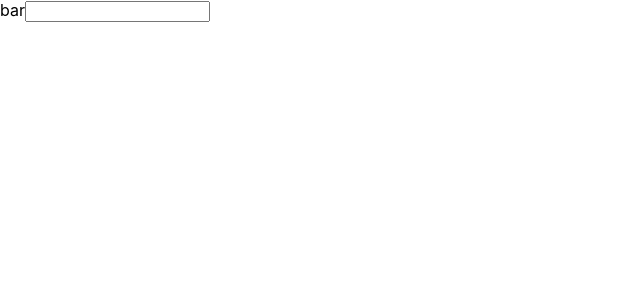
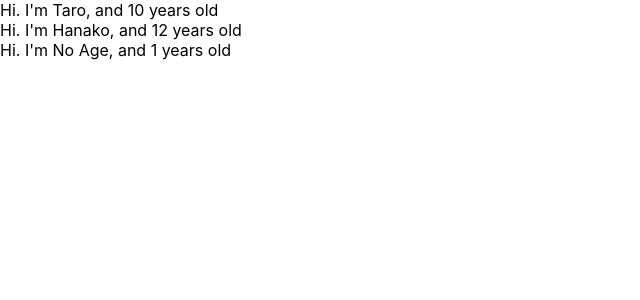
Before and after one commit to kagamirr0r/udemy-react-redux-crud-application, a React (Create React App) app: page / in a window 1280 px wide. Shown: the top 300 px of the page, without its empty margins (0-640 px from the left). Built offline with nearby package versions, Linux system fonts and the light colour scheme.

Commit message:
learn abount props

```diff
--- a/src/App.js
+++ b/src/App.js
@@ -1,33 +1,34 @@
-import React, { Component } from "react";
+import React from "react";
 
-// const App = () => {
-//   return (
-//     <>
-//       <label htmlFor="bat">bar</label>
-//       <input
-//         type="text"
-//         onChange={() => {
-//           console.log("I was changed");
-//         }}
-//       />
-//     </>
-//   );
-// };
+const App = () => {
+  const profiles = [
+    {
+      name: "Taro",
+      age: 10,
+    },
+    {
+      name: "Hanako",
+      age: 12,
+    },
+    {
+      name: "No Age",
+    },
+  ];
+  return profiles.map((profile, index) => {
+    return <User name={profile.name} age={profile.age} key={index} />;
+  });
+};
 
-class App extends Component {
-  render() {
-    return (
-      <>
-        <label htmlFor="bat">bar</label>
-        <input
-          type="text"
-          onChange={() => {
-            console.log("I was changed");
-          }}
-        />
-      </>
-    );
-  }
-}
+const User = (props) => {
+  return (
+    <div>
+      Hi. I'm {props.name}, and {props.age} years old
+    </div>
+  );
+};
+
+User.defaultProps = {
+  age: 1,
+};
 
 export default App;
```
